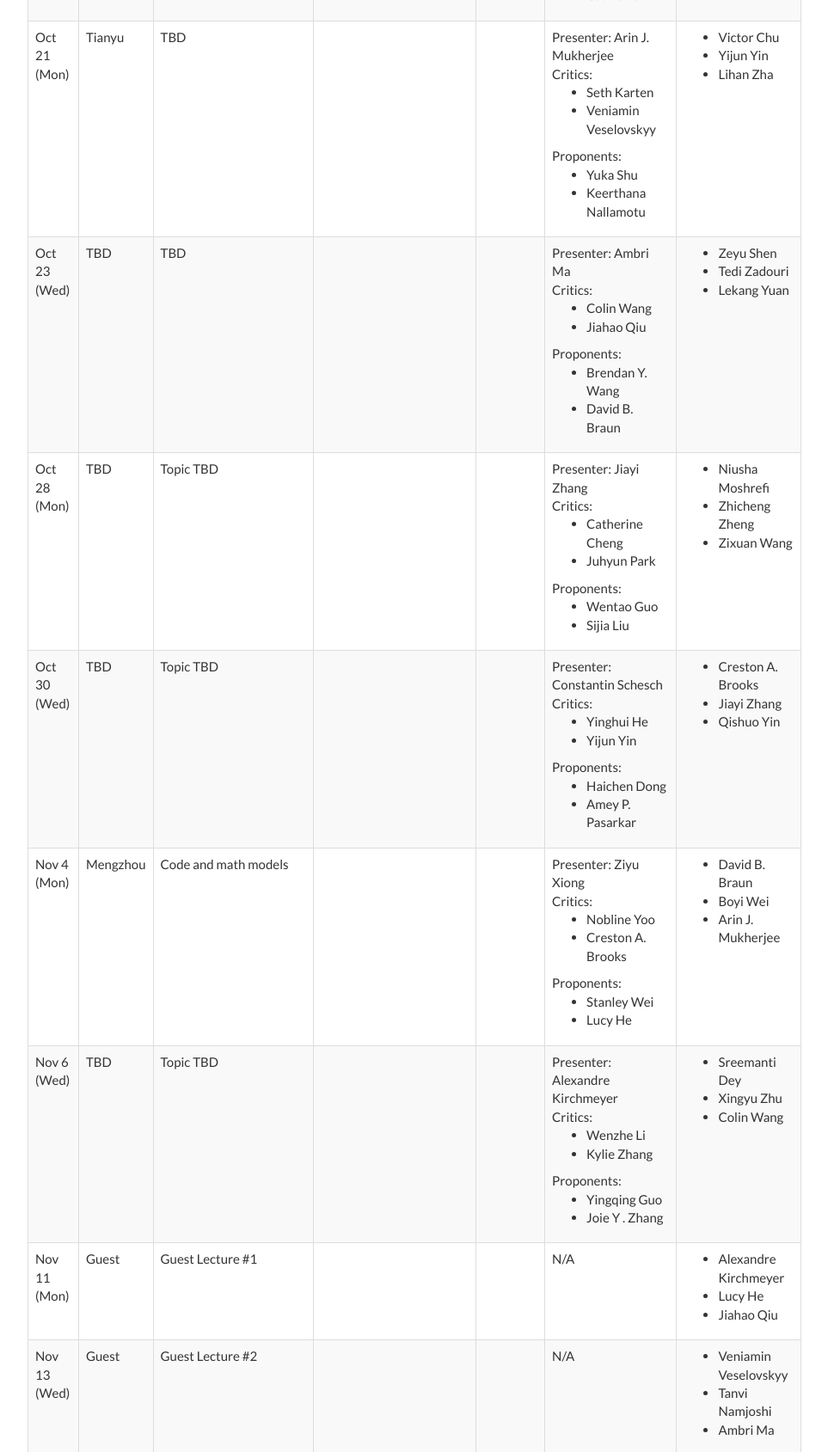
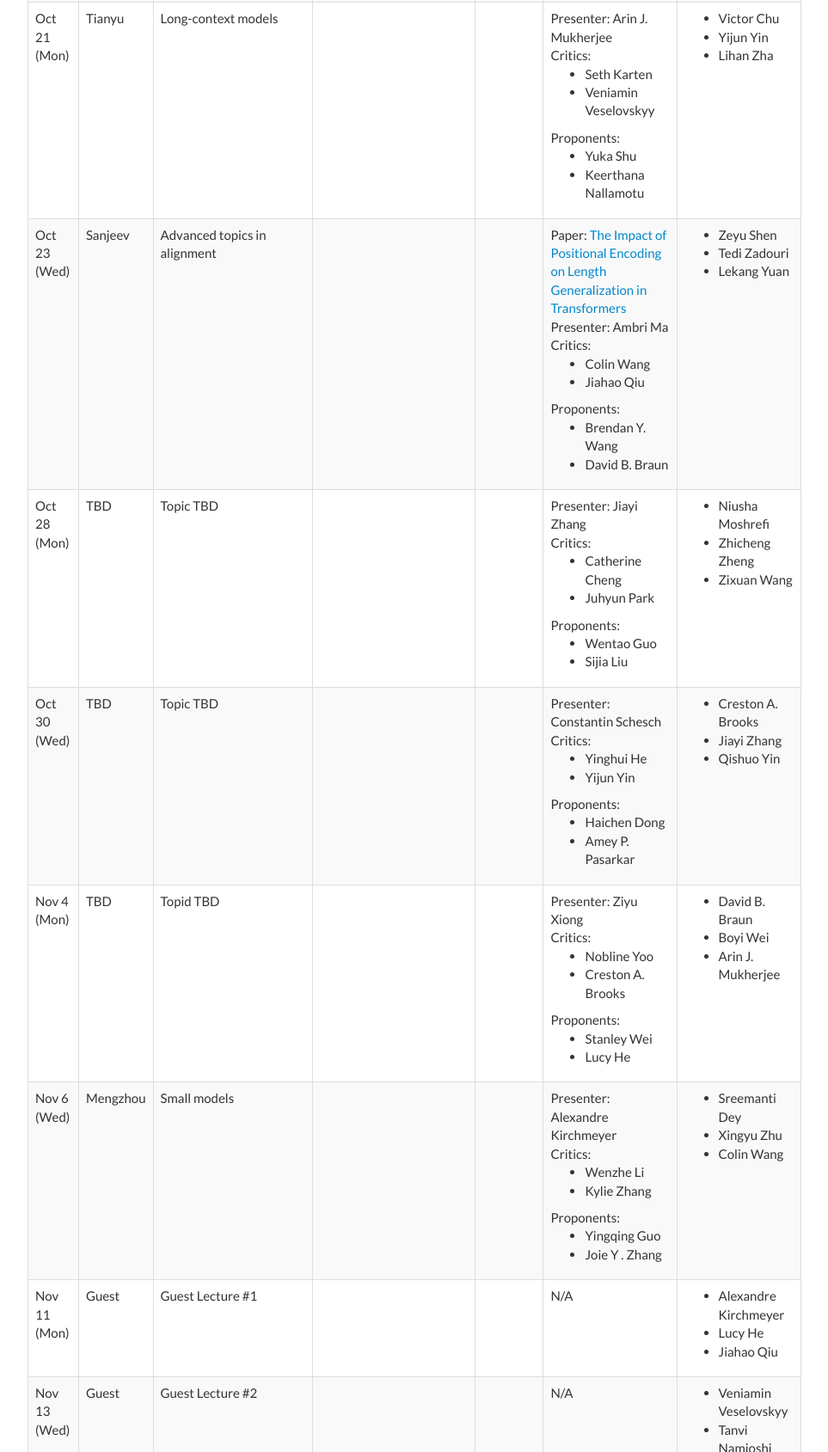
Before and after one commit to princeton-cos597r/princeton-cos597r.github.io, a plain HTML site: page index.html in a window 1280 px wide. Shown: the part 4406-6095 px from the top of the page at 86% size, without its empty margins (158-1121 px from the left). Drawn offline with Linux system fonts and the light colour scheme.

Commit message:
Update syllabus

```diff
--- a/index.html
+++ b/index.html
@@ -606,7 +606,7 @@
      Tianyu
     </td>
     <td>
-     TBD
+     Long-context models
     </td>
     <td>
     </td>
@@ -626,16 +626,17 @@
      Oct 23 (Wed)
     </td>
     <td>
-     TBD
+     Sanjeev
     </td>
     <td>
-     TBD
+     Advanced topics in alignment
     </td>
     <td>
     </td>
     <td>
     </td>
     <td>
+      Paper: <a href="https://arxiv.org/abs/2305.19466">The Impact of Positional Encoding on Length Generalization in Transformers</a> <br>
      Presenter: Ambri Ma<br/>
  Critics: <ul><li>Colin Wang</li><li>Jiahao Qiu</li></ul>
  Proponents: <ul><li>Brendan Y. Wang</li><li>David B. Braun</li></ul>
@@ -697,10 +698,10 @@
      Nov 4 (Mon)
     </td>
     <td>
-     Mengzhou
+     TBD
     </td>
     <td>
-     Code and math models
+     Topid TBD
     </td>
     <td>
     </td>
@@ -720,10 +721,10 @@
      Nov 6 (Wed)
     </td>
     <td>
-     TBD
+     Mengzhou
     </td>
     <td>
-     Topic TBD
+     Small models
     </td>
     <td>
     </td>
```
